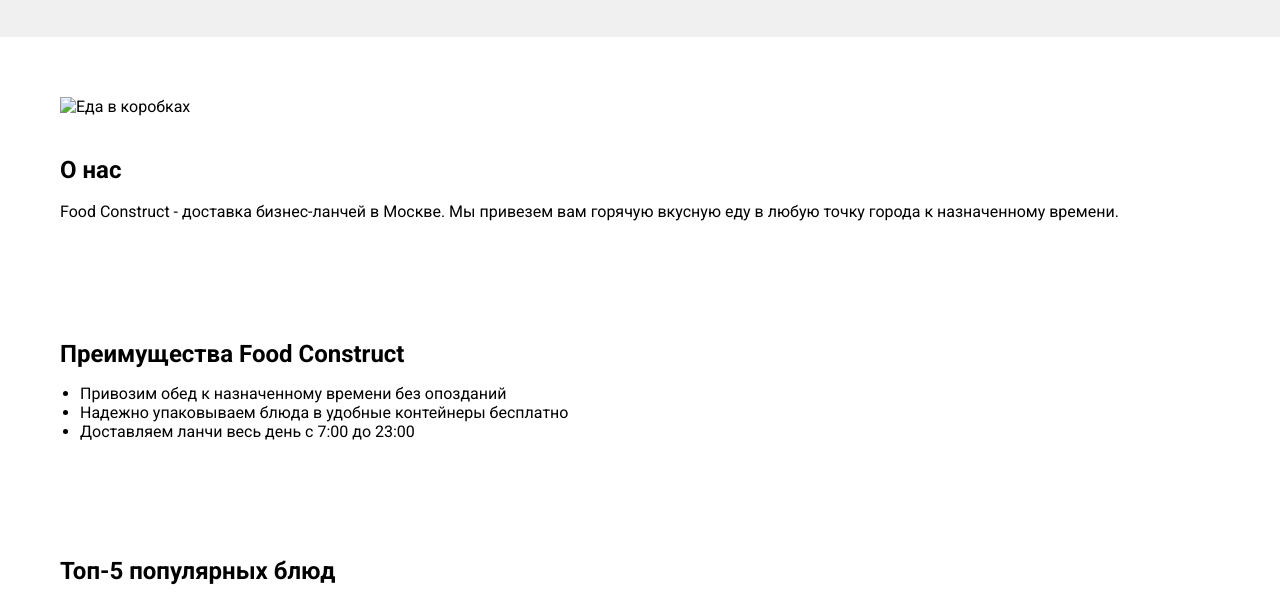
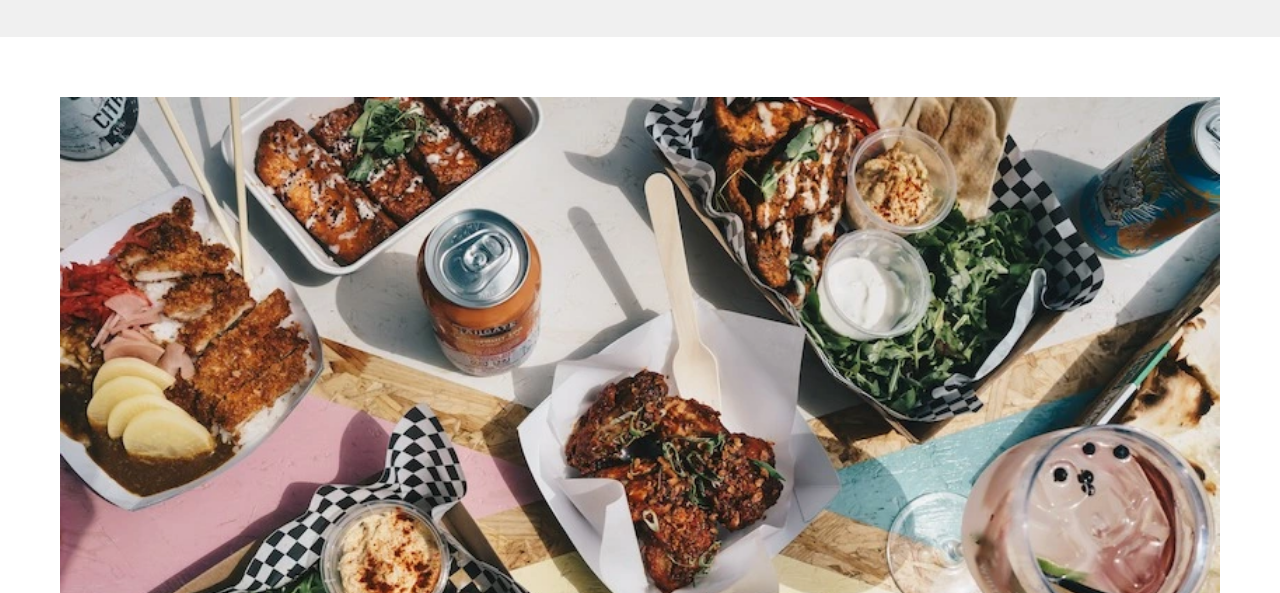
Before and after one commit to Iliya1433/Project1, a plain HTML site: page index.html in a window 1280 px wide. Shown: the part 131-724 px from the top of the page. Drawn offline with Linux system fonts and the light colour scheme.

Commit message:
index.html

```diff
--- a/index.html
+++ b/index.html
@@ -25,7 +25,7 @@
     <main>
         <section class="about">
             <div class="container">
-                <img src="food.jpeg" alt="Еда в коробках">
+                <img src="image1.png" alt="Еда в коробках">
                 <h2>О нас</h2>
                 <p>Food Construct - доставка бизнес-ланчей в Москве. Мы привезем вам горячую вкусную еду в любую точку города к назначенному времени.</p>
             </div>
```
